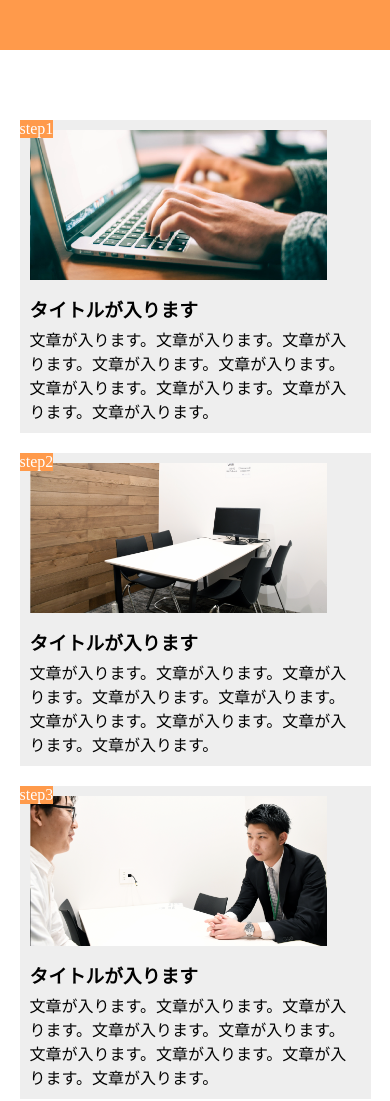
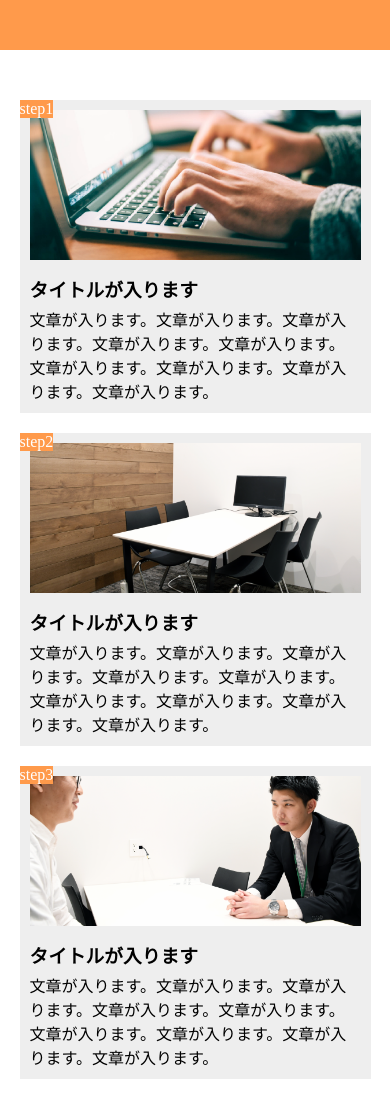
Before and after one commit to takanorifeizhihe/-1, a plain HTML site: page index.html in a window 390 px wide. Shown: the top 1101 px of the page. Drawn offline with Linux system fonts and the light colour scheme.

Commit message:
Initial Commit

```diff
--- a/index.html
+++ b/index.html
@@ -2,7 +2,7 @@
 <html lang="ja">
   <head>
     <meta charset="UTF-8" />
-    <title>課題演習</title>
+    <title>課題演習1</title>
     <meta name="viewport" content="width=device-width,initial-scale=1.0">
     <link rel="stylesheet" href="style.css" />
   </head>
--- a/style.css
+++ b/style.css
@@ -68,31 +68,39 @@ footer {
 
 @media screen and (max-width:768px) {
 
+header {
+  width: 100%;
+}
+
 main {
   width: 100%;
   margin:50px auto;
-  display: inline-block;
+  display: block;
 }
 
 .step-box {
   width: 90%;
-  margin: 20px auto;
+  margin:0 auto 20px;
+}
+
+.step-box:last-child {
+  margin: 20px auto 0;
 }
 
 .step-img1 {
-  width: 90%;
+  height: 150px;
 }
 
 .step-img2 {
-  width: 90%;
+  height: 150px;
 }
 
 .step-img3 {
-  width: 90%;
+  height: 150px;
 }
 
-.step-box:last-child {
-  margin: 20px auto;
+footer {
+  width: 100%;
+}
 
 }
-}
```
